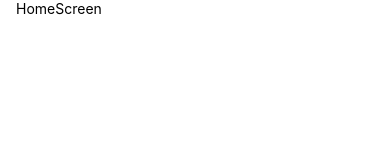
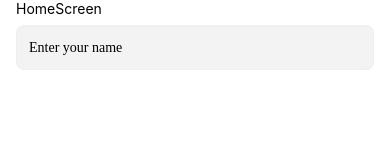
Before and after one commit to gidikraft/Edengard, a React Native app: screen /HomeScreen in a window 390 px wide. Shown: the top 160 px of the page. Built offline with nearby package versions, Linux system fonts and the light colour scheme.

Commit message:
initial typrscript structure

```diff
--- a/package.json
+++ b/package.json
@@ -12,10 +12,13 @@
   "dependencies": {
     "@react-navigation/native": "^6.1.7",
     "@react-navigation/native-stack": "^6.9.13",
+    "@reduxjs/toolkit": "^1.9.5",
     "react": "18.2.0",
+    "react-hook-form": "^7.45.4",
     "react-native": "0.72.4",
     "react-native-safe-area-context": "^4.7.1",
-    "react-native-screens": "^3.24.0"
+    "react-native-screens": "^3.24.0",
+    "react-redux": "^8.1.2"
   },
   "devDependencies": {
     "@babel/core": "^7.20.0",
--- /dev/null
+++ b/src/components/CustomTextInput.tsx
@@ -0,0 +1,254 @@
+/* eslint-disable react-native/no-unused-styles */
+// import { useStyle } from "hooks";
+import React, { useContext, useState } from "react";
+import {
+  StyleSheet,
+  TextInput as RTextInput,
+  TextStyle,
+  KeyboardTypeOptions,
+  Platform,
+  TouchableOpacity,
+  ViewStyle,
+  View,
+  Text,
+} from "react-native";
+// import DateTimePickerModal from "react-native-modal-datetime-picker";
+// import { Entypo } from "@expo/vector-icons";
+// import { InputLabel, Text } from "components/typography";
+// import { StylingProps } from "types/theme";
+// import { theme } from "theme";
+// import { ThemeContext } from "context";
+import { Controller, Control } from "react-hook-form";
+// import { Box } from "components/layout";
+// import LockIcon from "svgs/profile/lock_icon.svg";
+
+export enum inputtype {
+  select = "select",
+  input = "input",
+  date = "date",
+}
+
+type Props = {
+  secureTextEntry?: boolean;
+  autoFocus?: boolean;
+  label?: string;
+  keyboardType?: KeyboardTypeOptions;
+  placeholder: string;
+  // ui?: StylingProps<TextStyle>;
+  name: string;
+  control: Control<any>;
+  errorMessage?: string;
+  rules?: any;
+  editable?: boolean;
+  defaultValue?: string;
+  multiline?: boolean;
+  numberOfLines?: number;
+  submitfunc?: any;
+  inputStyle?: TextStyle;
+  labelStyle?: TextStyle;
+  rightLabel?: string;
+  rightIcon?: boolean;
+  onRightLabelPress?: () => void;
+  onFocus?: () => void;
+  onBlur?: () => void;
+  onPress?: () => void;
+  showDatePicker?: boolean;
+  selectDate?: (date: Date) => void;
+  closeDateModal?: () => void;
+  type?: inputtype;
+  textStyle?: TextStyle;
+  containerStyle?: ViewStyle
+};
+
+const CustomTextInput = ({
+  secureTextEntry = false,
+  autoFocus = false,
+  defaultValue,
+  control,
+  editable = true,
+  name,
+  label,
+  placeholder,
+  // ui,
+  errorMessage,
+  keyboardType = "default",
+  multiline = false,
+  numberOfLines = 1,
+  submitfunc,
+  rules,
+  inputStyle,
+  labelStyle,
+  rightLabel,
+  rightIcon,
+  onRightLabelPress,
+  onFocus,
+  onBlur,
+  showDatePicker,
+  selectDate,
+  closeDateModal,
+  type,
+  onPress,
+  textStyle,
+  containerStyle
+}: Props) => {
+  // const { colors } = useContext(ThemeContext);
+  // const styleValues = useStyle({ style: ui });
+  const [borderColor, setBorderColor] = useState("rgba(205, 201, 201, 0.12)");
+  const hitSlop = { top: 20, left: 5, bottom: 10, right: 5 };
+  const labelHitSlop = { top: 25, left: 20, bottom: 20, right: 20 };
+
+  const handleBlur = () => {
+    setBorderColor("rgba(205, 201, 201, 0.12)");
+    if (onBlur) {
+      onBlur();
+    }
+  };
+
+  const handleFocus = () => {
+    setBorderColor("rgba(17, 43, 244, 0.32)");
+    if (onFocus) {
+      onFocus();
+    }
+  };
+
+  return (
+    <View
+      style={{
+        // ...styleValues,
+        // height: 45,
+        width: "100%",
+      }}>
+      <Controller
+        control={control}
+        rules={rules}
+        render={({ field: { onChange, value } }) => (
+          <View>
+            <View
+              style={{
+                flexDirection: "row",
+                alignItems: "center",
+                justifyContent: "space-between",
+              }}>
+              {/* {label && <InputLabel label={label} labelStyle={labelStyle} />} */}
+              {rightLabel && (
+                <TouchableOpacity
+                  activeOpacity={0.5}
+                  hitSlop={labelHitSlop}
+                  onPress={onRightLabelPress}>
+                  <Text style={{ ...styles(editable).rightLabel }}>
+                    {rightLabel}
+                  </Text>
+                </TouchableOpacity>
+              )}
+            </View>
+            <View
+              style={{
+                ...styles(editable).inputArea,
+                ...containerStyle,
+              }}>
+              <RTextInput
+                secureTextEntry={secureTextEntry}
+                autoFocus={autoFocus}
+                defaultValue={defaultValue}
+                editable={editable}
+                autoCapitalize="none"
+                style={{
+                  ...styles(editable).input,
+                  ...inputStyle,
+                  borderColor,
+                  ...textStyle,
+                }}
+                placeholder={placeholder}
+                // placeholderTextColor={colors.bodyLight}
+                onBlur={() => handleBlur()}
+                onFocus={() => handleFocus()}
+                onChangeText={onChange}
+                value={value}
+                keyboardType={keyboardType}
+                multiline={multiline}
+                textAlignVertical={multiline ? "top" : "auto"}
+                numberOfLines={numberOfLines}
+                // cursorColor={colors.black}
+                onSubmitEditing={() => submitfunc?.()}
+                hitSlop={hitSlop}
+                onPressIn={onPress}
+              />
+              {type === "date" || type === "select" ? (
+                <TouchableOpacity
+                  hitSlop={hitSlop}
+                  style={{ marginRight: 4 }}
+                  onPress={onPress}>
+                  {/* <Entypo
+                    name="chevron-small-down"
+                    size={24}
+                    color="rgba(22, 22, 22, 0.8)"
+                  /> */}
+                </TouchableOpacity>
+              ) : null}
+              {rightIcon ? (
+                <TouchableOpacity
+                  hitSlop={hitSlop}
+                  style={{ marginRight: 14 }}
+                  onPress={onPress}>
+                  {/* <LockIcon /> */}
+                </TouchableOpacity>
+              ) : null}
+            </View>
+          </View>
+        )}
+        name={name}
+      />
+
+      {errorMessage && (
+        <Text
+          style={{
+            marginTop: 6,
+            color: "error",
+            fontSize: 12,
+          }}>
+          {errorMessage}
+        </Text>
+      )}
+      {/* {type === "date" && (
+        <DateTimePickerModal
+          isVisible={showDatePicker}
+          mode="date"
+          onConfirm={selectDate}
+          onCancel={closeDateModal}
+        />
+      )} */}
+    </View>
+  );
+};
+
+export default CustomTextInput;
+
+const styles = (editable: boolean) => {
+  return StyleSheet.create({
+    input: {
+      borderColor: "rgba(205, 201, 201, 0.12)",
+      borderWidth: 1,
+      // color: editable ? "inherit" : theme.colors.bodyLight,
+      fontFamily: "Inter-Regular",
+      fontSize: 14,
+      height: Platform.OS === "android" ? 49 : 44,
+      paddingHorizontal: 12,
+      flex: 1,
+      borderRadius: 8,
+      // overflow: 'hidden'
+    },
+    inputArea: {
+      backgroundColor: "rgba(22, 22, 22, 0.05)",
+      flexDirection: "row",
+      alignItems: "center",
+      height: 45,
+      borderRadius: 8,
+      marginTop: 8,
+    },
+    rightLabel: {
+      color: "blue",
+      fontSize: 12.5,
+      fontFamily: "Inter-Medium",
+    },
+  });
+};
--- a/src/components/index.ts
+++ b/src/components/index.ts
@@ -1 +1,2 @@
 export {default as PrimaryButton} from './Button';
+export {default as PrimaryInput} from './CustomTextInput';
--- a/src/screens/HomeScreen.tsx
+++ b/src/screens/HomeScreen.tsx
@@ -1,18 +1,45 @@
 import { SafeAreaView, StyleSheet, Text, View } from 'react-native';
 import React from 'react';
-import { PrimaryButton } from '../components';
+import { PrimaryButton, PrimaryInput } from '../components';
+import { useForm } from 'react-hook-form';
 
 const HomeScreen = () => {
+
+  const {
+    control,
+    handleSubmit,
+    setValue,
+    getValues,
+    formState: { errors },
+    getFieldState,
+  } = useForm({
+    defaultValues: {
+      childFirstName: "",
+      // childLastName: "",
+      // classId: "",
+      // student_device: DEVICES[0].name,
+      // birthday: "",
+      // gender: "",
+      // classType: "",
+      // exam: "",
+    },
+  });
+
   return (
     <SafeAreaView
       style={{
         flex: 1,
         backgroundColor: '#FFF',
-
       }}
     >
       <View style={{ flex: 0.9, paddingHorizontal: 16 }} >
         <Text>HomeScreen</Text>
+        <PrimaryInput
+          placeholder='Enter your name'
+          control={control}
+          name="childFirstName"
+          errorMessage={errors.childFirstName?.message}
+        />
       </View>
       <View style={{ flex: 0.1, paddingHorizontal: 16 }} >
         <PrimaryButton
```
Also changed, not shown: src/store/Store.ts (added, +13 -0 lines), src/store/authSlice.ts (added, +29 -0 lines), 1 other file (tests, documents, lock files or other folders).
